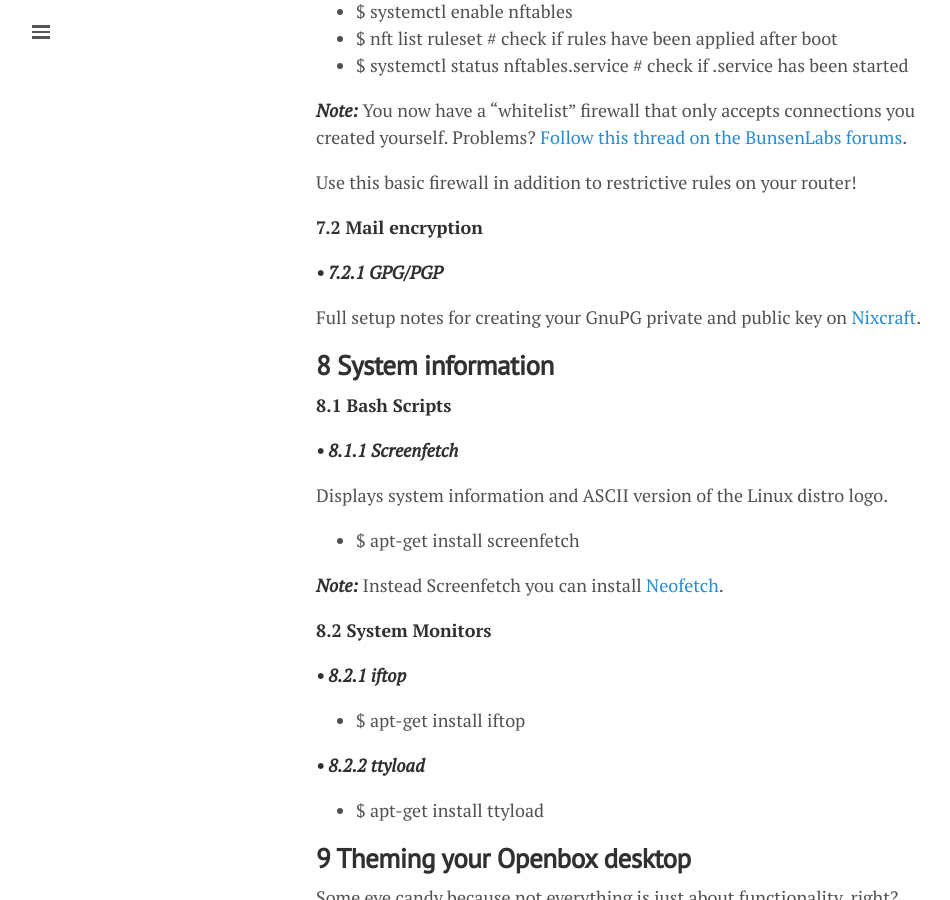
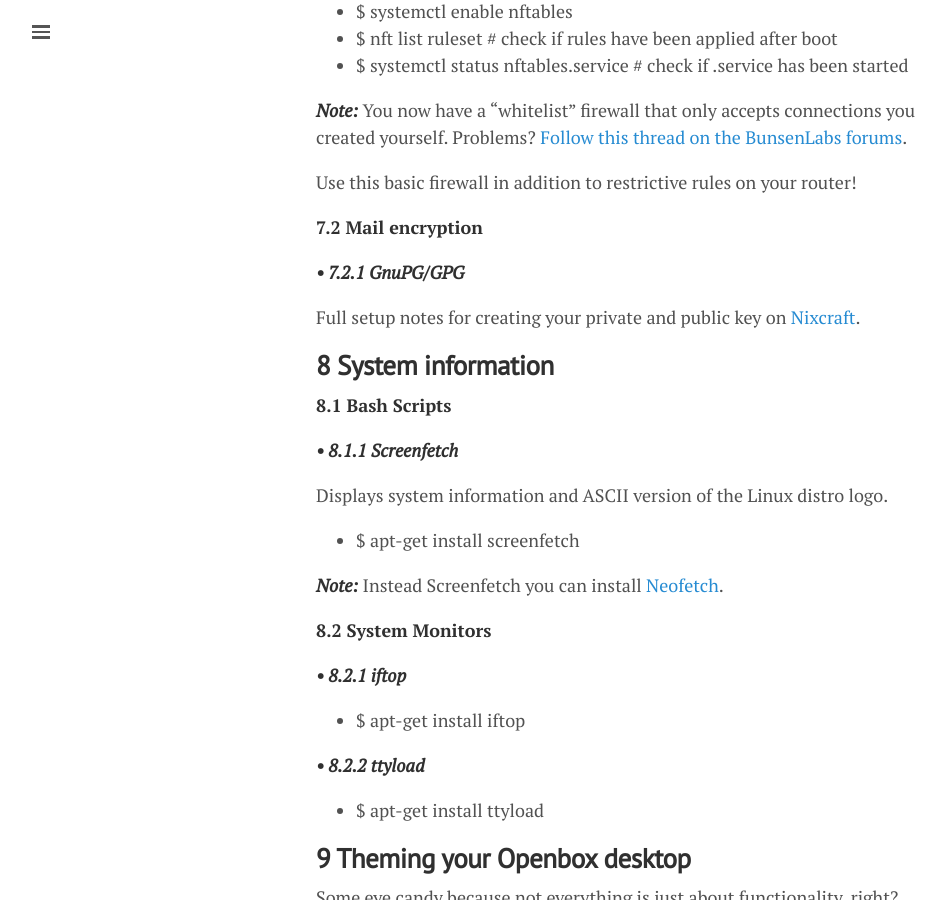
Before and after one commit to lgeurts/lgeurts.github.io, a Jekyll site: the page built from _posts/2017-07-11-bunsenlabs-linux-setup-notes-for dell-inspiron-6000.md, in a window 1280 px wide and 900 px high, scrolled down 6418 px. Shown: the whole window, without its empty margins (0-950 px from the left). Built offline with Jekyll 4.4.1, drawn with Linux system fonts in a browser that asks for light colours; nearby versions of some CDN libraries; comment, search, counter and statistics services are not loaded; some of the changed text lies outside the part shown.

Commit message:
Update 2017-07-11-bunsenlabs-linux-setup-notes-for dell-inspiron-6000.md

```diff
--- a/_posts/2017-07-11-bunsenlabs-linux-setup-notes-for dell-inspiron-6000.md
+++ b/_posts/2017-07-11-bunsenlabs-linux-setup-notes-for dell-inspiron-6000.md
@@ -222,9 +222,9 @@ Use this basic firewall in addition to restrictive rules on your router!
 
 **7.2 Mail encryption**
 
-***• 7.2.1 GPG/PGP***
+***• 7.2.1 GnuPG/GPG***
 
-Full setup notes for creating your GnuPG private and public key on [Nixcraft](https://www.cyberciti.biz/tips/linux-how-to-create-our-own-gnupg-privatepublic-key.html).
+Full setup notes for creating your private and public key on [Nixcraft](https://www.cyberciti.biz/tips/linux-how-to-create-our-own-gnupg-privatepublic-key.html).
 
 **8 System information**
 ------------------------
```
Also changed, not shown: other parts of _posts/2017-07-11-bunsenlabs-linux-setup-notes-for dell-inspiron-6000.md (+1 -1 lines).
